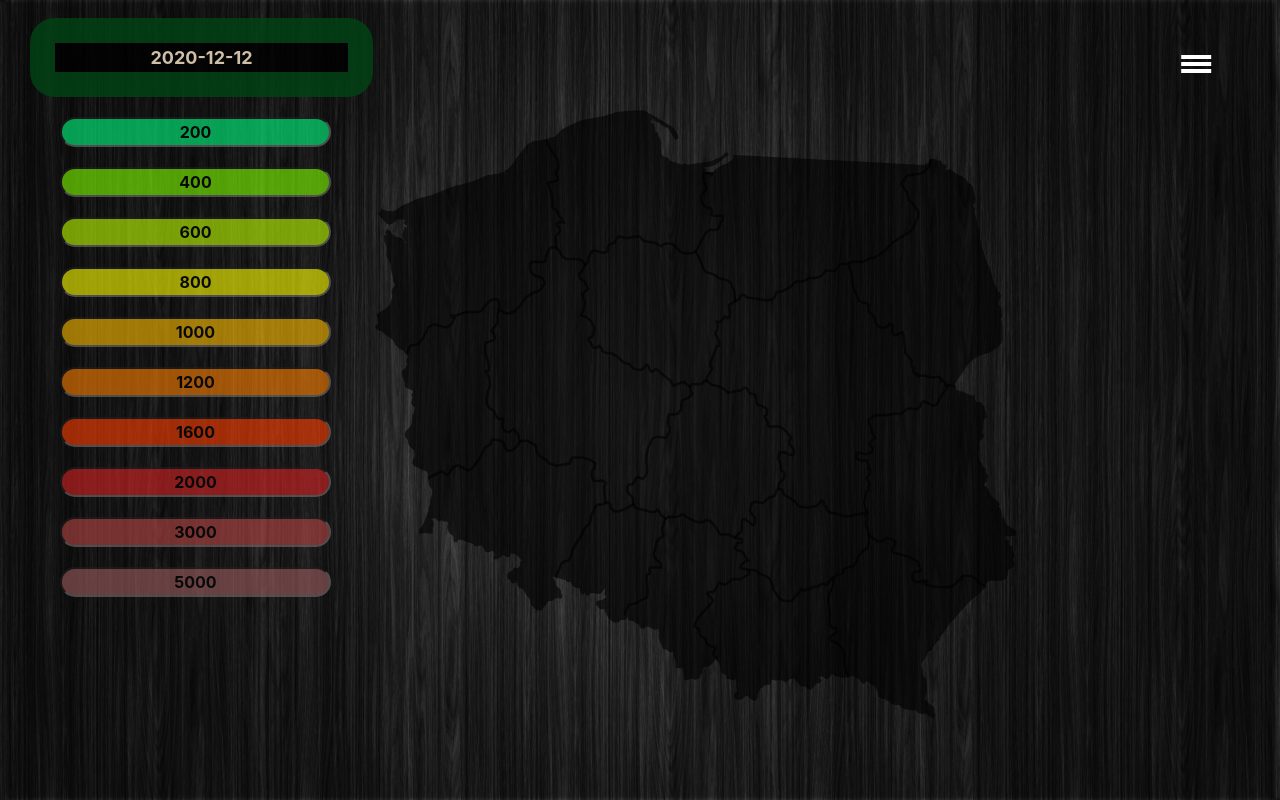
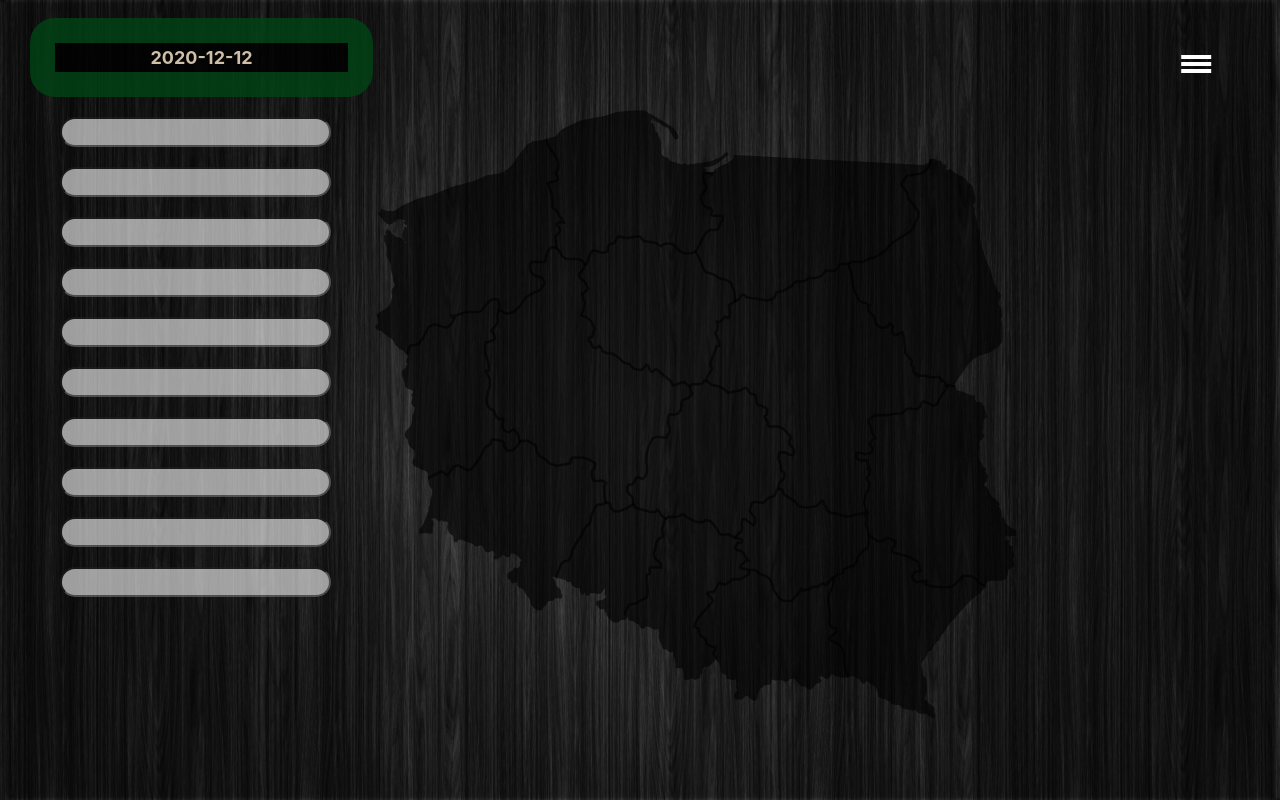
Before and after one commit to Adrian2337/covid-spread-analyzer, a Django app: template templates/map.html in a window 1280 px wide. Run offline with Django 3.2, Linux system fonts and the light colour scheme; the template is opened without the code that fills it, so the values that code supplies are empty; some libraries are stand-ins or nearby versions.

Commit message:
new scale, and knob values

```diff
--- a/static/js/map.js
+++ b/static/js/map.js
@@ -6,16 +6,16 @@ var voivodes = jsonify(voivodes_raw)
 
 
 function color_picker(value, sum) {
-    let lim1 = 0.002 * sum
-    let lim2 = 0.004 * sum
-    let lim3 = 0.006 * sum
-    let lim4 = 0.008 * sum
-    let lim5 = 0.01 * sum
-    let lim6 = 0.012 * sum
-    let lim7 = 0.016 * sum
-    let lim8 = 0.02 * sum
-    let lim9 = 0.03 * sum
-    let lim10 = 0.05 * sum
+    let lim1 = 0.1 * sum
+    let lim2 = 0.2 * sum
+    let lim3 = 0.3 * sum
+    let lim4 = 0.4 * sum
+    let lim5 = 0.5 * sum
+    let lim6 = 0.6 * sum
+    let lim7 = 0.7 * sum
+    let lim8 = 0.8 * sum
+    let lim9 = 0.9 * sum
+    let lim10 = 1.0 * sum
 
     if (value < lim1 && value > 0)
         return "#00ffbf"
@@ -58,6 +58,9 @@ function color_picker3(value, pred_max) {
         return "Navy"
 }
 
+
+
+
 function show_general_info(element) {
     let panel = document.getElementById('general-voivodeship-info')
     let txt = element.getAttribute("xlink:title");
@@ -81,7 +84,22 @@ function jsonify(variable) {
 
 function paint_areas(data_json, index) {
     let areas = document.getElementsByClassName("area")
-    sum = 100_000
+    let cases = []
+
+    for (let x of areas) {
+
+        week = 7;
+
+        count_from = week + index
+
+        for (count_from; count_from >= index; count_from--) {
+
+            cases.push(data_json[dates[count_from]]['Voivodeships'][x.id]['daily infected'])
+        }
+
+    }
+
+    sum = Math.max.apply(null, cases)
 
     for (let x of areas) {
 
@@ -93,6 +111,8 @@ function paint_areas(data_json, index) {
 
         for (count_from; count_from >= index; count_from--) {
             till_today_infected += data_json[dates[count_from]]['Voivodeships'][x.id]['daily infected']
+
+            cases.push(data_json[dates[count_from]]['Voivodeships'][x.id]['daily infected'])
         }
 
         mid = till_today_infected/week
@@ -101,9 +121,14 @@ function paint_areas(data_json, index) {
 
     }
 
+    let areasII = document.getElementsByClassName("scale-table")
+
+    for (let xII of areasII) {
+        xII.style.backgroundColor = color_picker(parseInt(xII.value), sum);
+        xII.value =  String(parseInt(xII.id*sum))
+    }
 
 }
-
 
 
 function get_date_from_knob(data_json, index) {
--- a/templates/map.html
+++ b/templates/map.html
@@ -138,37 +138,37 @@
                 </script>
             </div>
             <div id="legend">
-                <input type="text" class="scale-table" value="200"   readonly>
-                <input type="text" class="scale-table" value="400"   readonly>
-                <input type="text" class="scale-table" value="600"   readonly>
-                <input type="text" class="scale-table" value="800"   readonly>
-                <input type="text" class="scale-table" value="1000"   readonly>
-                <input type="text" class="scale-table" value="1200"   readonly>
-                <input type="text" class="scale-table" value="1600"   readonly>
-                <input type="text" class="scale-table" value="2000"   readonly>
-                <input type="text" class="scale-table" value="3000"   readonly>
-                <input type="text" class="scale-table" value="5000"  readonly>
+                <input type="text" class="scale-table" value="" id="0.1"  readonly>
+                <input type="text" class="scale-table" value="" id="0.2"  readonly>
+                <input type="text" class="scale-table" value="" id="0.3"  readonly>
+                <input type="text" class="scale-table" value="" id="0.4"  readonly>
+                <input type="text" class="scale-table" value="" id="0.5"  readonly>
+                <input type="text" class="scale-table" value="" id="0.6"  readonly>
+                <input type="text" class="scale-table" value="" id="0.7"  readonly>
+                <input type="text" class="scale-table" value="" id="0.8"  readonly>
+                <input type="text" class="scale-table" value="" id="0.9"  readonly>
+                <input type="text" class="scale-table" value="" id="1.0"  readonly>
 
-                <script type="text/javascript">
-                    $(document).ready(function () {
-                        let areas = document.getElementsByClassName("scale-table")
-                        sum = 100_000
-                        for (let x of areas) {
-                            x.style.backgroundColor = color_picker(parseInt(x.value), sum);
-                        }
-                    });
-                </script>
             </div>
             <div class="knob-container">
                 <script src="https://cdnjs.cloudflare.com/ajax/libs/jQuery-Knob/1.2.13/jquery.knob.min.js"></script>
-                <input type="hidden" value="0" class="knob" data-min="0" data-max="60" id="knob">
+                <input type="hidden" value="1" class="knob" data-min="0" data-max="30" id="knob">
                 <script type="text/javascript">
+
+                    let then = new Date(2020, 10, 01);
+                    let now = new Date();
+
+                    days =  parseInt(Math.abs((then - now) / (1000*60*60*24)));
                     $(function () {
+
                         $(".knob").knob({
+                                'min':0,
+                                'max':days,
                             release: function (value) {
                                 hide_general_info()
                                 paint_areas(map_data, value)
                                 get_date_from_knob(map_data, value)
+
                             },
                         });
                     });
```
Also changed, not shown: static/js/prediction.js (+23 -12 lines).
